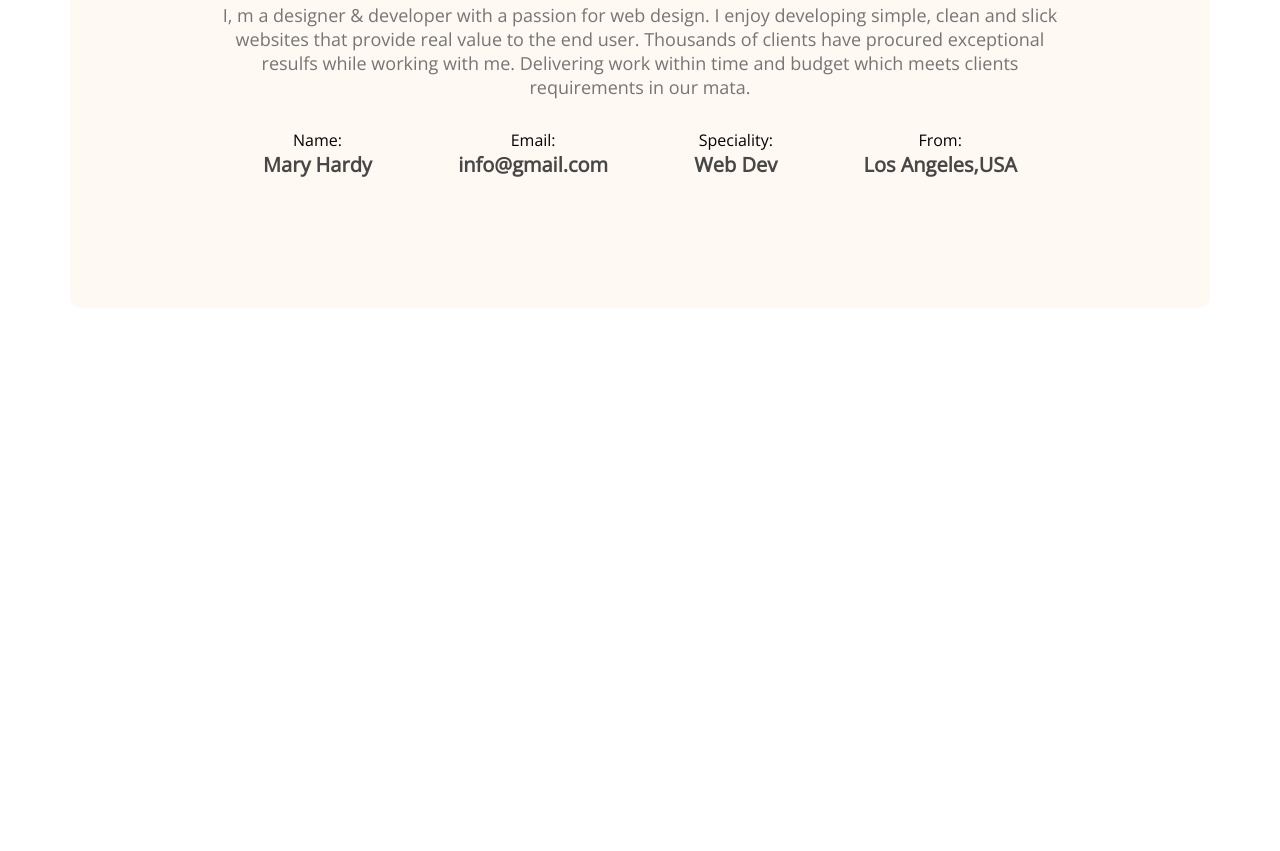
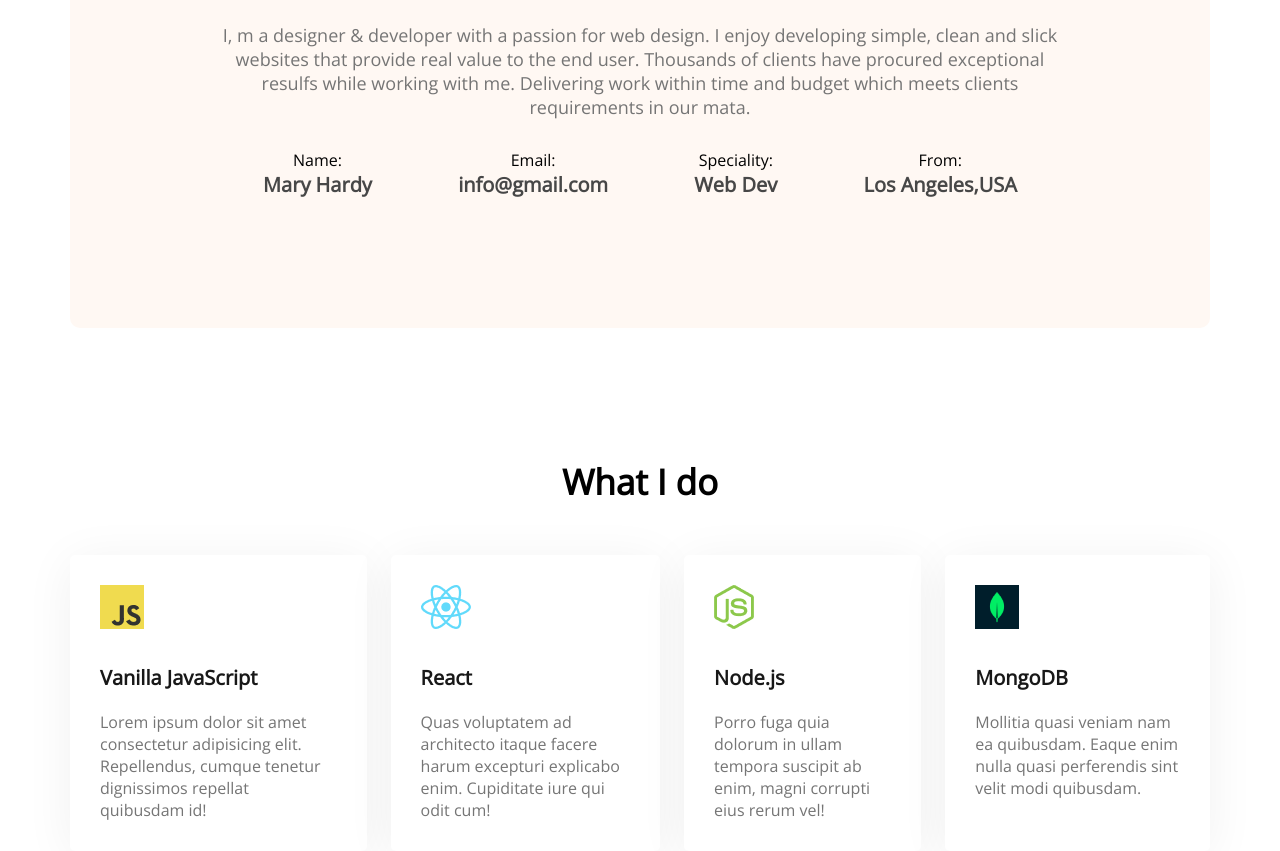
Before and after one commit to MdMehediHasan22/developer-portfolio, a plain HTML site: page index.html in a window 1280 px wide. Shown: the part 1174-2025 px from the top of the page. Before the commit the page ends 1482 px from the top, so only its background shows below. Drawn offline with nearby package versions, Linux system fonts and the light colour scheme.

Commit message:
skill-added

```diff
--- a/index.html
+++ b/index.html
@@ -56,6 +56,33 @@
              </div>
             </div>
      </section>
+     <!-- what I do section -->
+     <section>
+        <h3 class="section-title">What I do</h3>
+        <!-- .skills-container>.skill*4>img+p.skill-title+p.skill-description>lorem5 -->
+        <div class="skills-container">
+            <div class="skill">
+                <img src="images/icons/js.png" alt="">
+                <p class="skill-title">Vanilla JavaScript</p>
+                <p class="skill-description">Lorem ipsum dolor sit amet consectetur adipisicing elit. Repellendus, cumque tenetur dignissimos repellat quibusdam id!</p>
+            </div>
+            <div class="skill">
+                <img src="images/icons/react.png" alt="">
+                <p class="skill-title">React</p>
+                <p class="skill-description">Quas voluptatem ad architecto itaque facere harum excepturi explicabo enim. Cupiditate iure qui odit cum!</p>
+            </div>
+            <div class="skill">
+                <img src="images/icons/nodejs.png" alt="">
+                <p class="skill-title">Node.js</p>
+                <p class="skill-description">Porro fuga quia dolorum in ullam tempora suscipit ab enim, magni corrupti eius rerum vel!</p>
+            </div>
+            <div class="skill">
+                <img src="images/icons/mongo.png" alt="">
+                <p class="skill-title">MongoDB</p>
+                <p class="skill-description">Mollitia quasi veniam nam ea quibusdam. Eaque enim nulla quasi perferendis sint velit modi quibusdam.</p>
+            </div>
+        </div>
+     </section>
     </main>
     <footer>
 
--- a/styles/portfolio.css
+++ b/styles/portfolio.css
@@ -26,6 +26,9 @@
     background-repeat: no-repeat;
     background-position: bottom right, left;
 
+}
+section{
+    margin-top: 130px;
 }
 
 /*header and navigation style*/
@@ -79,14 +82,14 @@ nav {
 }
 
 /* main section */
-main{
+main {
     max-width: 1140px;
-    margin:0 auto ;
+    margin: 0 auto;
 }
 
 /* about section style */
 .about {
-    margin-top: 130px;
+
     background: #FFF8F3;
     border-radius: 10px;
     padding: 130px 150px;
@@ -94,8 +97,10 @@ main{
 }
 
 .section-title {
-     margin-bottom: 30px;
-     font-size: 35px;
+    text-align: center;
+    margin-bottom: 50px;
+    font-size: 35px;
+    font-weight: 700px;
 }
 
 .section-description {
@@ -103,17 +108,49 @@ main{
     font-size: 18px;
     margin-bottom: 30px;
 }
-.avout-info-container{
+
+.avout-info-container {
     display: flex;
     justify-content: space-around;
 }
-.about.info-title{
+
+.about.info-title {
     font-size: 20px;
     color: #757575;
 }
-.info-description{
+
+.info-description {
     font-size: 20px;
     color: #474747;
     font-weight: 700;
     font-size: 20px;
 }
+
+/* what i do styles */
+
+.skills-container {
+    display: flex;
+    gap: 24px;
+}
+
+.skill {
+    background: #FFFFFF;
+    box-shadow: 0px 6px 50px rgba(0, 0, 0, 0.06);
+    border-radius: 5px;
+    padding: 30px;
+}
+
+.skill-title {
+    font-weight: 700;
+    font-size: 20px;
+    color: #181818;
+    margin-top: 30px;
+    margin-bottom: 20px;
+}
+
+.skill-description {
+    font-weight: 400;
+    font-size: 16px;
+    color: #757575;
+}
+/* resume-styles */
```
